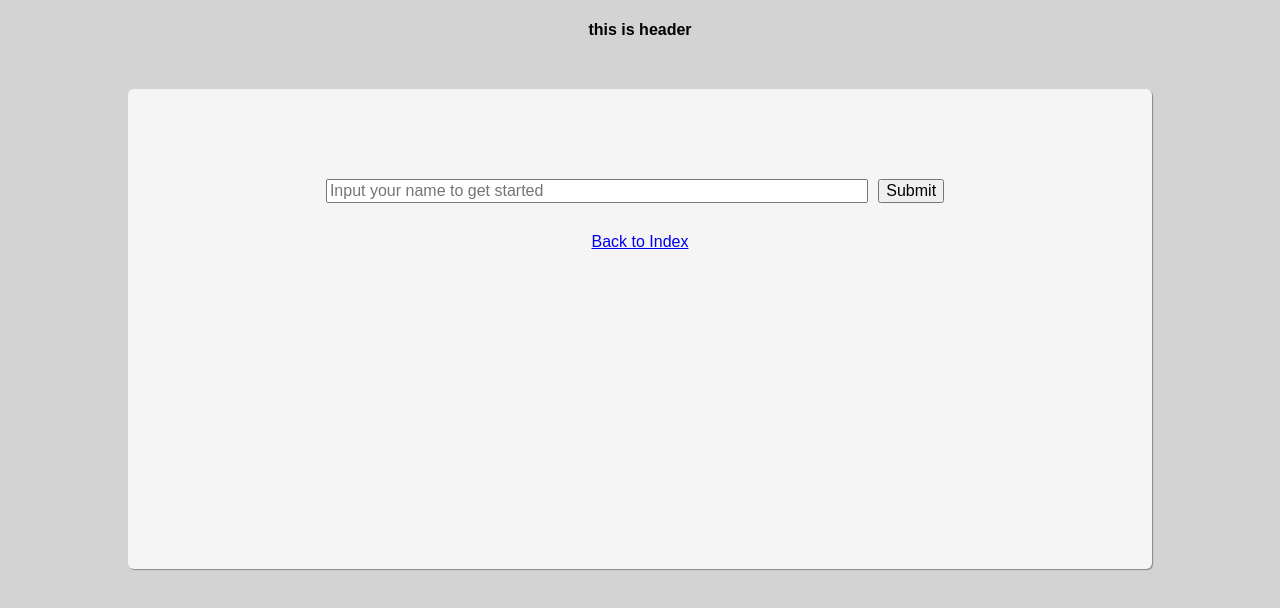
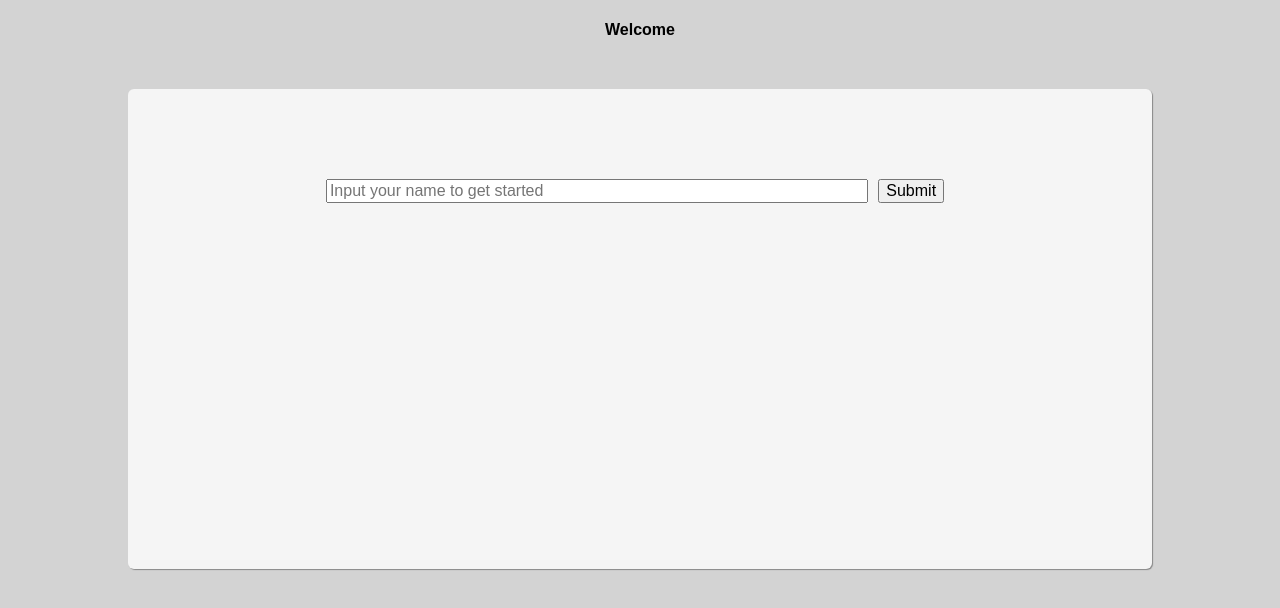
Before and after one commit to dylan-shao/react-assesssment, a React (Create React App) app: page / in a window 1280 px wide. Shown: the top 608 px of the page. Built offline with nearby package versions, Linux system fonts and the light colour scheme.

Commit message:
fix the bug that Header component cannot get the state

```diff
--- a/src/App.js
+++ b/src/App.js
@@ -2,12 +2,17 @@ import React, { Component } from 'react';
 import Header from './containers/Header';
 import { Route, Switch} from 'react-router-dom';
 import { connect } from 'react-redux';
-import CommonHeader from './components/CommonHeader';
 import Questions from './containers/Questions';
 import Home from './containers/Home';
+import CommonHeader from './components/CommonHeader';
+
 import './App.css';
 
 class App extends Component {
+  shouldComponentUpdate(){
+    console.log(222);
+    return true;
+  }
 
   render() {
     return (
@@ -26,11 +31,10 @@ class App extends Component {
   }
 }
 
-function mapStateToProps({headerMessage, userName}) {
+function mapStateToProps({userName}) {
   return {
-    headerMessage,
     userName
   }
 }
 
-export default connect(mapStateToProps, null)(App);
+export default connect(mapStateToProps)(App);
--- a/src/components/CommonHeader.js
+++ b/src/components/CommonHeader.js
@@ -1,9 +1,9 @@
 import React from 'react';
 
-const CommonHeader = ({headerMessage, userName}) => {
+const CommonHeader = (props) => {
 	return (
 			<header className="common-header">
-				<h1>{headerMessage} {userName}this is header</h1>
+				<h1>{props.headerMessage} {props.userName}</h1>
 			</header>
 	);
 }
--- a/src/containers/Header.js
+++ b/src/containers/Header.js
@@ -4,6 +4,18 @@ import CommonHeader from '../components/CommonHeader';
 
 
 class Header extends Component {
+	constructor(props){
+		super(props);
+		this.state = {
+			headerMessage: 'Welcome'
+		};
+	}
+	componentDidMount(){
+		console.log('did mount');
+	}
+	componentWillReceiveProps() {
+		console.log(333);
+	}
 	shouldComponentUpdate(){
 		console.log(1111);
 		return true;
@@ -11,17 +23,15 @@ class Header extends Component {
 
 	render() {
 		return (
-			<div className="header">
-				<CommonHeader headerMessage={this.props.headerMessage} userName={this.props.userName}/>
-			</div>
+			<CommonHeader headerMessage={this.state.headerMessage} userName={this.props.userName}/>
 		);
 	}
 }
 
-function mapStateToProps(state) {
+function mapStateToProps({ header }) {
 	return {
-		userName: state.userName
+		userName: header.userName
 	};
 }
 
-export default connect(mapStateToProps, null)(Header);
+export default connect(mapStateToProps)(Header);
--- a/src/containers/Home.js
+++ b/src/containers/Home.js
@@ -1,19 +1,15 @@
 import React, { Component } from 'react';
-import { Link } from 'react-router-dom';
+import { Redirect } from 'react-router-dom';
 import { bindActionCreators } from 'redux';
 import  { connect } from 'react-redux';
 import { saveUser } from '../actions/index';
 
 class Home extends Component {
 
-	constructor(props) {
-		super(props);
-
-	}
-
 	onFormSubmit(event){
 		event.preventDefault();
 		this.props.saveUser(event.target.username.value);
+		<Redirect to="/assessment"/>
 	}
 
 	render(){
@@ -24,13 +20,11 @@ class Home extends Component {
 						name="username"
 						placeholder="Input your name to get started"
 						className="form-control"
-						onChange={this.props.saveUser}
 					/>
-					<span className="input-group-btn">
-						<button type="submit" className="btn btn-secondary">Submit</button>
+					<span>
+						<button type="submit" className="btn">Submit</button>
 					</span>
 				</form>
-				<Link className="btn" to="/">Back to Index</Link>
 			</div>
 		);
 	}
--- a/src/containers/Questions.js
+++ b/src/containers/Questions.js
@@ -4,7 +4,6 @@ import { connect } from 'react-redux';
 
 class Questions extends Component {
 	componentDidMount() {
-		this.props.fetchQuestions();
 	}
 
 	render() {
--- a/src/index.js
+++ b/src/index.js
@@ -3,7 +3,7 @@ import ReactDOM from 'react-dom';
 import { createStore } from 'redux';
 import { Provider } from 'react-redux';
 import { BrowserRouter } from 'react-router-dom';
-import rootReducer from './reducers/index';
+import rootReducer from './reducers';
 import App from './App';
 import './index.css';
 import registerServiceWorker from './registerServiceWorker';
--- a/src/reducers/index.js
+++ b/src/reducers/index.js
@@ -2,7 +2,7 @@ import { combineReducers } from 'redux';
 import reducerHeader from './reducerHeader';
 
 const rootReducer = combineReducers({
-    reducerHeader
+    header: reducerHeader
 });
 
 export default rootReducer;
--- a/src/reducers/reducerHeader.js
+++ b/src/reducers/reducerHeader.js
@@ -1,4 +1,5 @@
 import { USERNAME } from '../actions';
+
 export default function(state = {}, action) {
     switch (action.type) {
     	case USERNAME:
```
